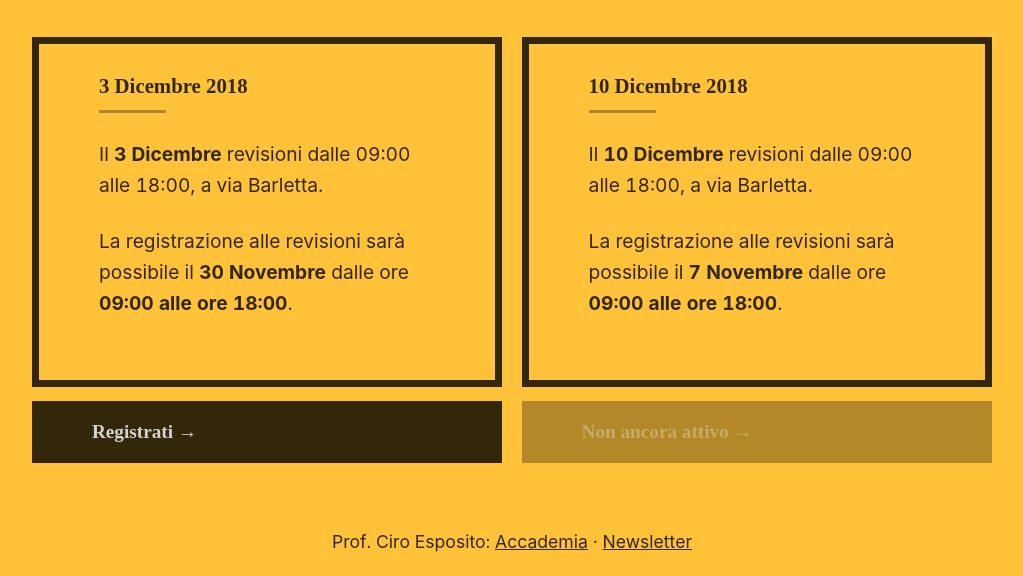
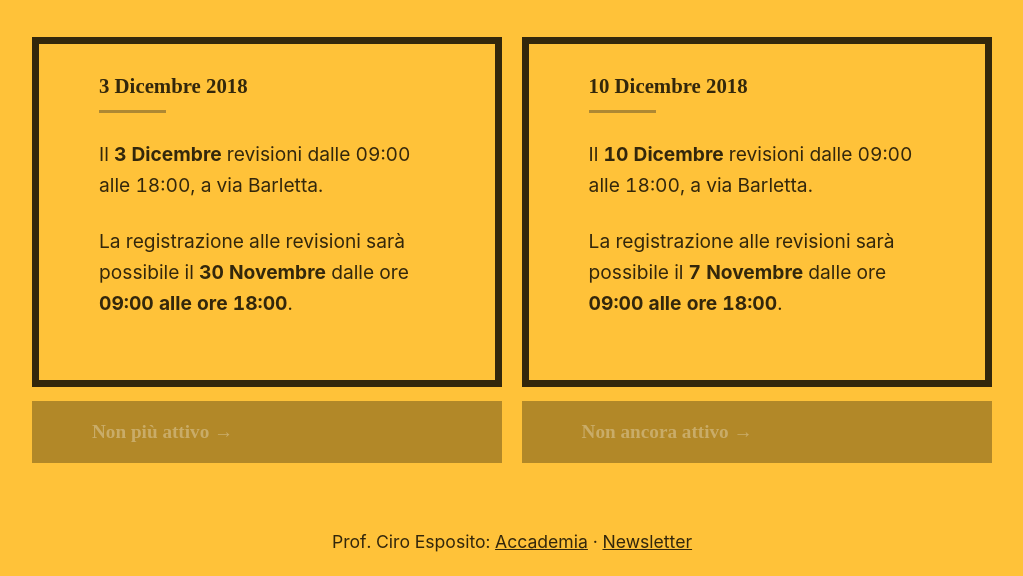
Before and after one commit to cirox/Revisioni, a plain HTML site: page index.html in a window 1280 px wide. Shown: the part 224-800 px from the top of the page, without its empty margins (128-1151 px from the left). Drawn offline with Linux system fonts and the light colour scheme; a web font is replaced by a local one.

Commit message:
Fine prenotazione revisioni

```diff
--- a/index.html
+++ b/index.html
@@ -23,7 +23,7 @@
 					<p>Il <strong>3 Dicembre</strong> revisioni dalle 09:00 alle 18:00, a via Barletta.</p>
 					<p>La registrazione alle revisioni sarà possibile il <strong>30 Novembre</strong> dalle ore <strong>09:00 alle ore 18:00</strong>.</p><br>
 			    </div>
-			    <a href="https://cirox.typeform.com/to/UgVPXm">Registrati →</a>
+			    <a href="#" class="disable">Non più attivo →</a>
 			  </div>
 			<div class="column">
 			    <div class="card">
```
